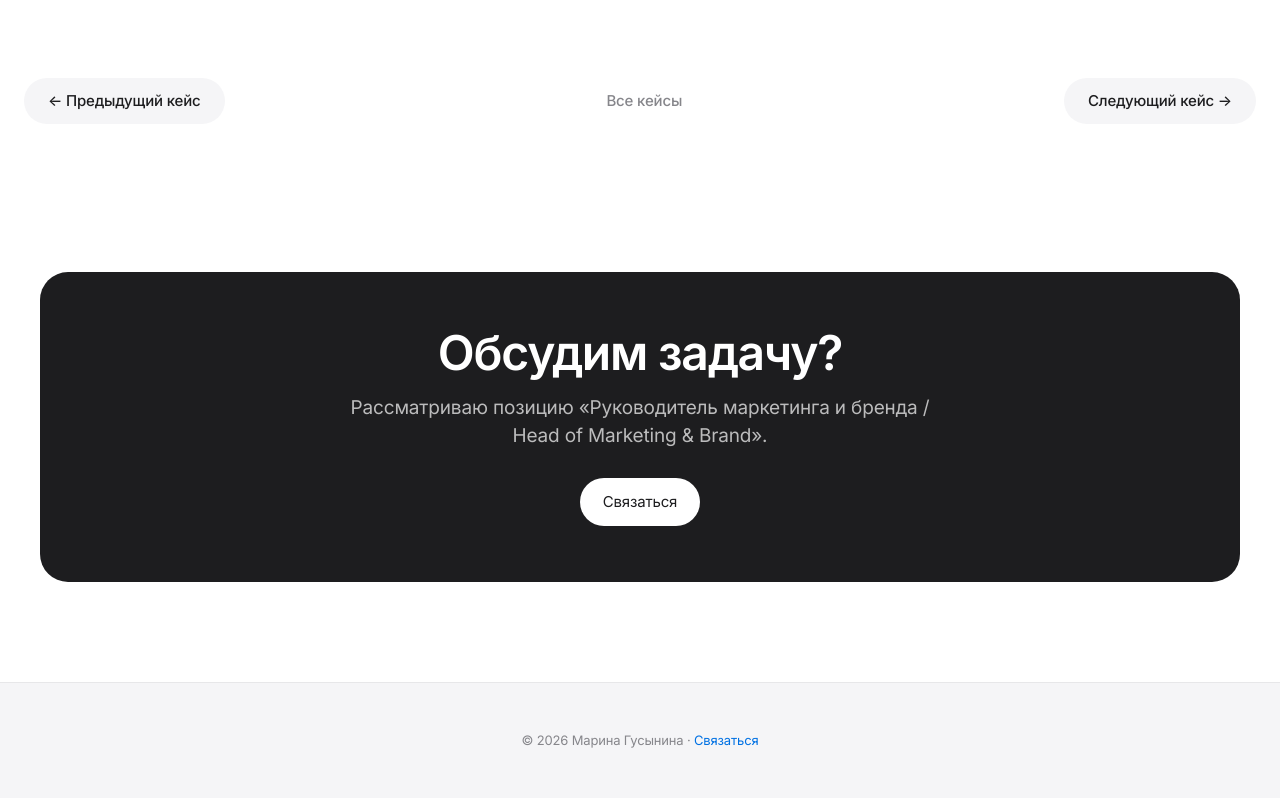
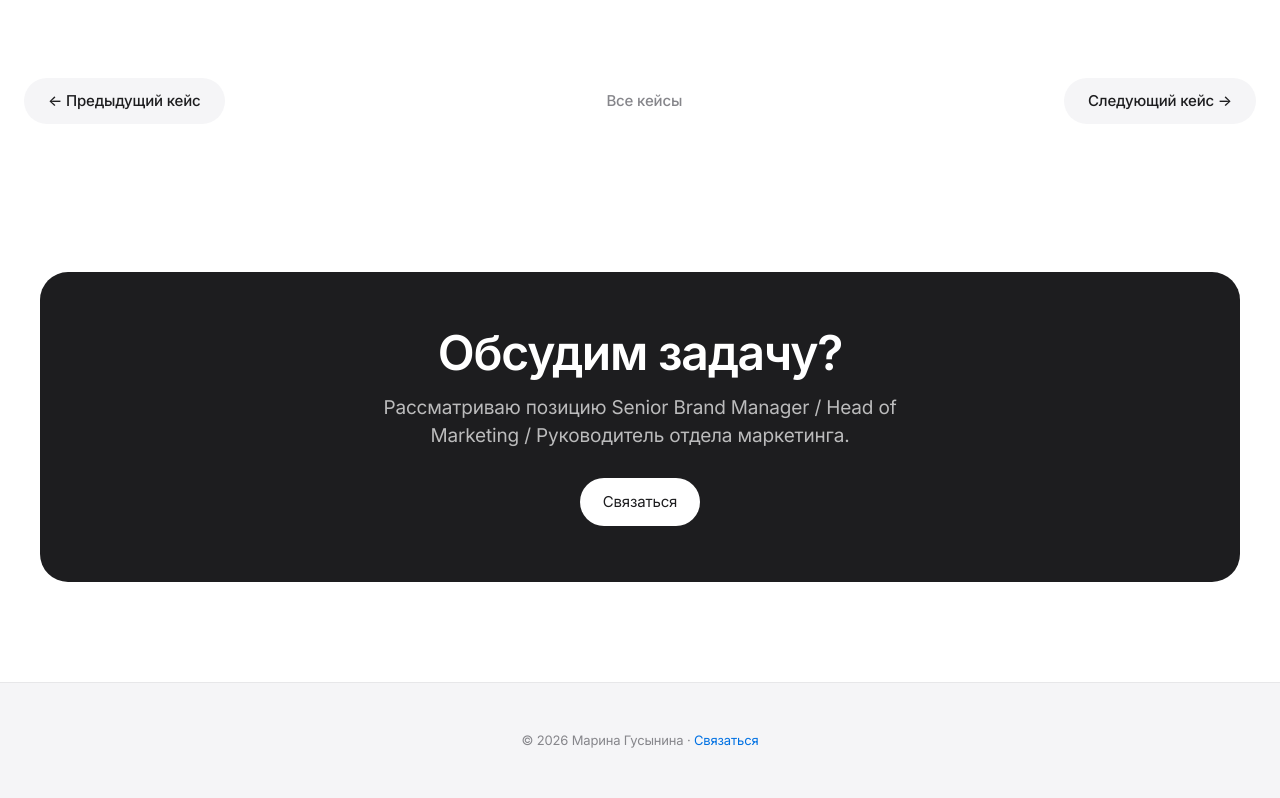
Before and after one commit to margus-hub/mgusynina-site, a plain HTML site: page cases/vystavki.html in a window 1280 px wide. Shown: the part 9451-10249 px from the top of the page. Drawn offline with Linux system fonts and the light colour scheme.

Commit message:
Update job position description in vystavki.html

```diff
--- a/cases/vystavki.html
+++ b/cases/vystavki.html
@@ -415,7 +415,7 @@
   <div style="padding: 0;">
   <div class="cta-banner">
     <h2>Обсудим задачу?</h2>
-    <p>Рассматриваю позицию «Руководитель маркетинга и бренда / Head of Marketing &amp; Brand».</p>
+    <p>Рассматриваю позицию Senior Brand Manager / Head of Marketing / Руководитель отдела маркетинга.</p>
     <a href="../contacts.html" class="btn btn-primary">Связаться</a>
   </div>
 </div>
```
